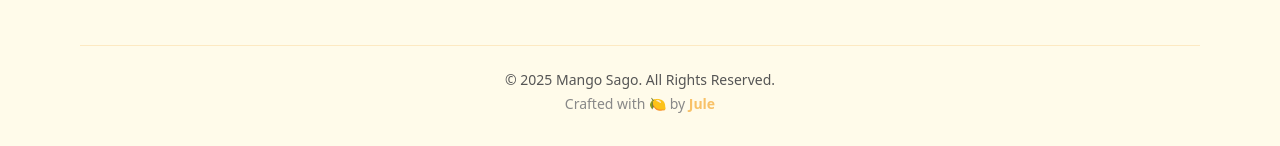
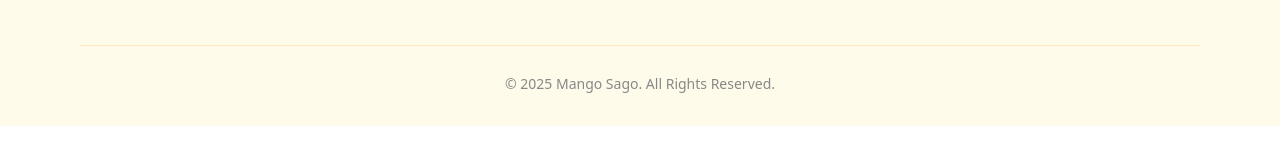
Before and after one commit to hafidwp/mango-sago, a website: page contact.html in a window 1280 px wide. Shown: the part 848-994 px from the top of the page. Drawn offline with nearby package versions, Linux system fonts and the light colour scheme.

Commit message:
second commit

```diff
--- a/contact.html
+++ b/contact.html
@@ -285,13 +285,9 @@
       <!-- COPYRIGHT -->
       <div
         class="border-t border-[#f8c167]/30 pt-6 text-center text-sm text-[#555555]"
-        data-aos="fade-right"
-        data-aos-duration="1500"
       >
-        <p>© 2025 Mango Sago. All Rights Reserved.</p>
         <p class="mt-1 text-[#888888]">
-          Crafted with 🍋 by
-          <span class="font-semibold text-[#f8c167]">Jule</span>
+          © 2025 Mango Sago. All Rights Reserved.
         </p>
       </div>
     </footer>
```
Also changed, not shown: index.html (+1 -3 lines), src/output.css.
